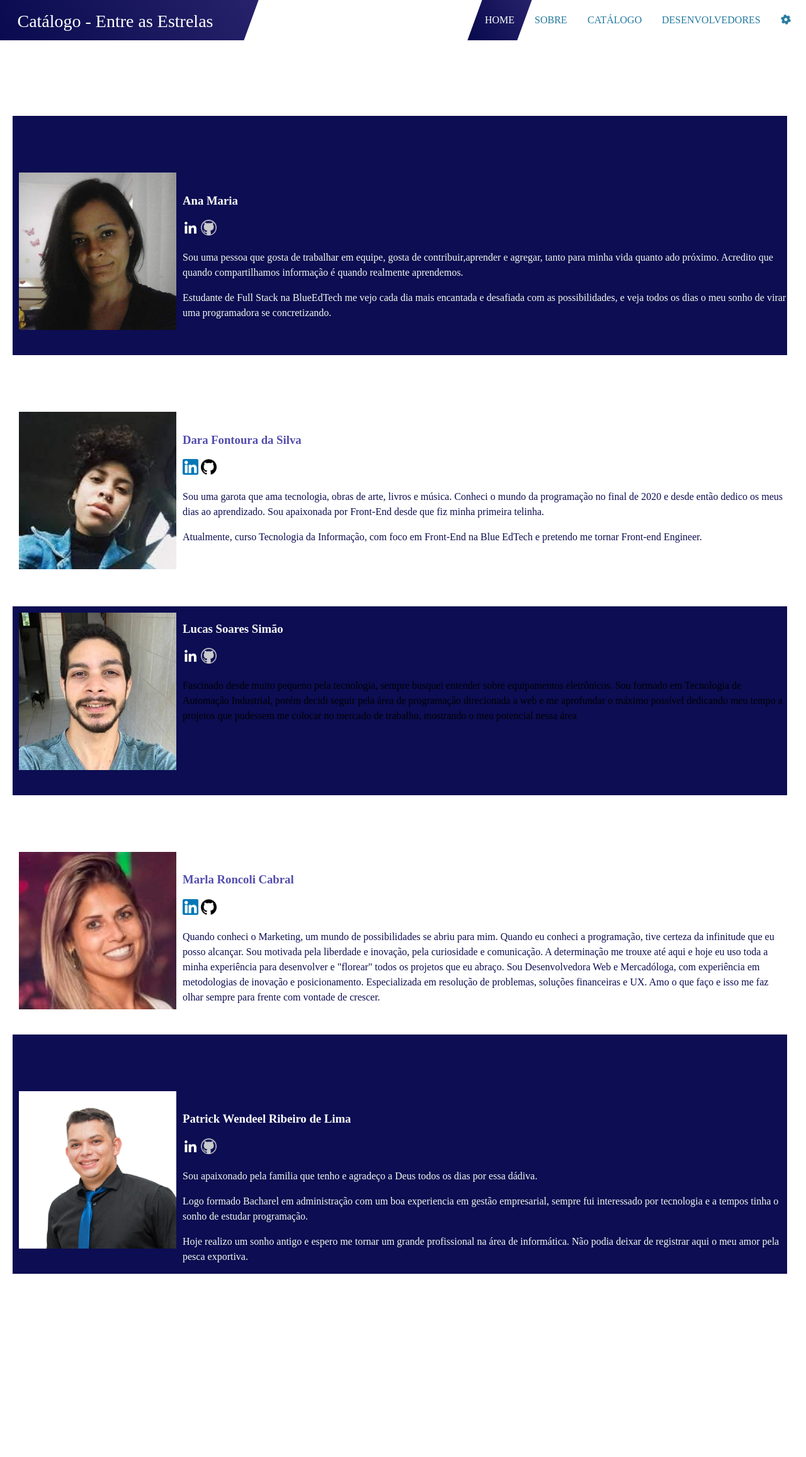
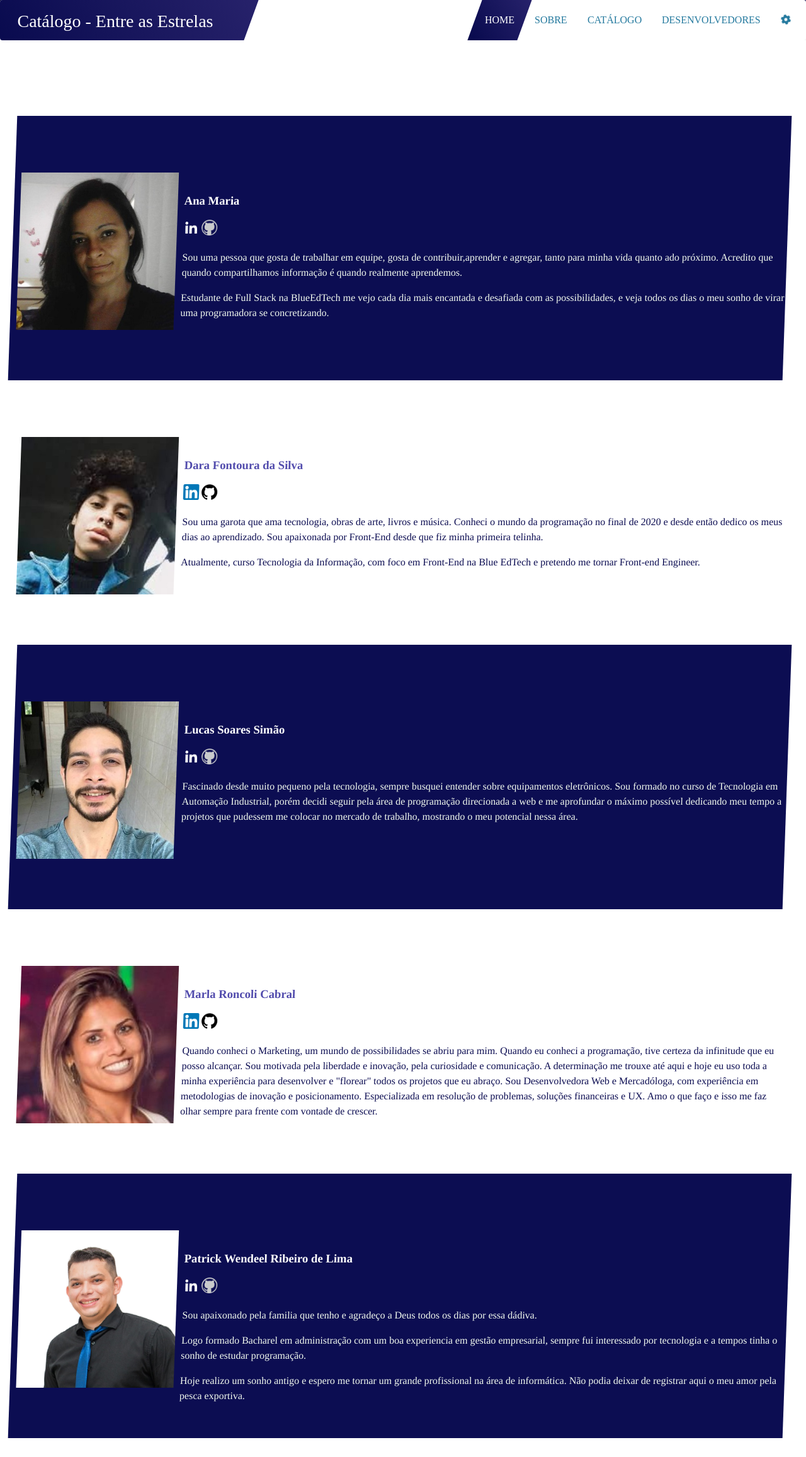
Before and after one commit to ProjetoFinal-Mod01-Blue/catalogoEntreAsEstrelas, a Flask app: page /devs in a window 1280 px wide. Shown: the whole page at 63% size. Before the commit the page ends 2023 px from the top, so only its background shows below. Run offline with Flask 2, Linux system fonts and the light colour scheme; some libraries are stand-ins or nearby versions; some web fonts are replaced.

Commit message:
ajustes finais

```diff
--- a/static/css/stylelucs.css
+++ b/static/css/stylelucs.css
@@ -36,9 +36,6 @@ body {
   background: linear-gradient(to right, #04073B, #35316B);
 }
 
-section {
-  height: 100vh;
-}
 
 lottie-player {
   padding: 30px 0 0 0 ;
@@ -46,7 +43,6 @@ lottie-player {
 }
 
 #home {
-  /* background-color: #ddd; */
     background: linear-gradient(to right, #04073B, #35316B);
     color: hsl(105, 55%, 96%);
     display: flex;
@@ -69,16 +65,19 @@ lottie-player {
 }
 
 #work {
-  height: 600px;
   margin: 0;
   display: flex;
   flex-direction: column;
   align-items: center;
-  padding: 13vh;
+  padding-top: 15vh;
+  padding-bottom: 17vh;
 }
 
 #devs {
-  padding: 20vh;
+  padding-top: 10vh;
+  display: flex;
+  flex-direction: column;
+  align-items: center;
 }
 
 /*-------------Helpers-------------*/
@@ -190,6 +189,7 @@ a:hover {
   #nav {
     overflow: hidden;
     flex-direction: row;
+    border-radius: .25rem;
   }
 
   .nav-link {
@@ -287,7 +287,7 @@ h3{
   justify-content: space-between;
   background-color: white;
   padding: 30px 30px 30px 20px;
-
+  border-radius: .25rem
 }
 
 .ast{
@@ -307,6 +307,7 @@ h3{
   /* display: flex; */
 
 }
+
 
 .info-devs{
   width: 250px; /*Ajusta o tamanho das imagens */
@@ -328,35 +329,40 @@ h3{
   height: 300px;
   background-color: rgb(12, 13, 82);
   color:hsl(105, 55%, 96%);
-  padding: 10vh 0 0 0;
+  padding: 10vh 0 5vh 0;
+  transform: skew(-2deg);
 }
 .dara{
   width: 100%;
   height: 300px;
   background-color: white;
   color: rgb(12, 13, 82);
-  padding: 10vh 0 0 0;
+  padding: 10vh 0 5vh 0;
+  transform: skew(-2deg);
 }
 .lucas{
   width: 100%;
   height: 300px;
   background-color: rgb(12, 13, 82);
-  color:hsl(105, 55%, 96%)
-  padding: 10vh 0 0 0;
+  color:hsl(105, 55%, 96%);
+  padding: 10vh 0 5vh 0;
+  transform: skew(-2deg);
 }
 .marla{
   width: 100%;
   height: 300px;
   background-color: white;
   color: rgb(12, 13, 82);
-  padding: 10vh 0 0 0;
+  padding: 10vh 0 5vh 0;
+  transform: skew(-2deg);
 }
 .patrick{
   width: 100%;
   height: 300px;
   background-color: rgb(12, 13, 82);
   color:hsl(105, 55%, 96%);
-  padding: 10vh 0 0 0;
+  padding: 10vh 0 5vh 0;
+  transform: skew(-2deg);
 }
 
 .blue{
--- a/templates/devs.html
+++ b/templates/devs.html
@@ -54,7 +54,7 @@
             <img class="info-devs" src="../static/img/lucas.jpg"><h3 class="hblue"><br>Lucas Soares Simão</h3>
                 <a href="https://www.linkedin.com/in/lssimao/"><img class="midiaw" src="../static/img/linkedim-w.png"></a>
                 <a href="https://github.com/lucasbanksys/"><img class="midiaw" src="../static/img/github.png"></a>
-                <p> Fascinado desde muito pequeno pela tecnologia, sempre busquei entender sobre equipamentos eletrônicos. Sou formado em Tecnologia de  Automação Industrial, porém decidi seguir pela área de programação direcionada a web e me aprofundar o máximo possível dedicando meu tempo a projetos que pudessem me colocar no mercado de trabalho, mostrando o meu potencial nessa área </p><br>
+                <p> Fascinado desde muito pequeno pela tecnologia, sempre busquei entender sobre equipamentos eletrônicos. Sou formado no curso de Tecnologia em Automação Industrial, porém decidi seguir pela área de programação direcionada a web e me aprofundar o máximo possível dedicando meu tempo a projetos que pudessem me colocar no mercado de trabalho, mostrando o meu potencial nessa área.</p><br>
         </div>
 
         <div class="marla" id="marla">
```
